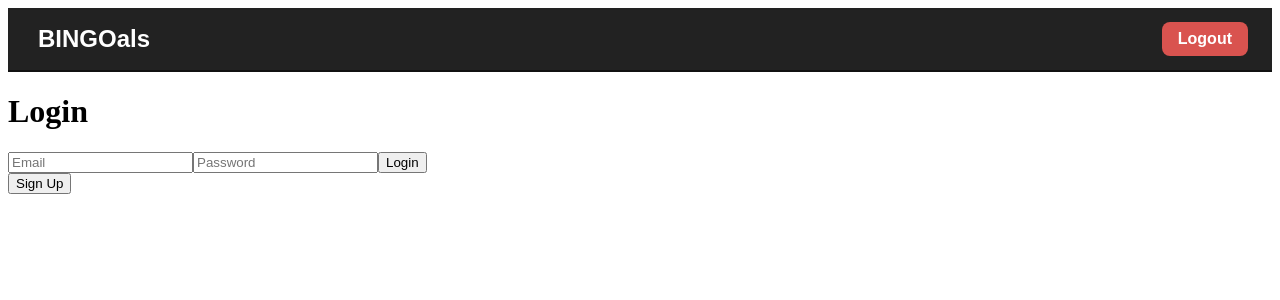
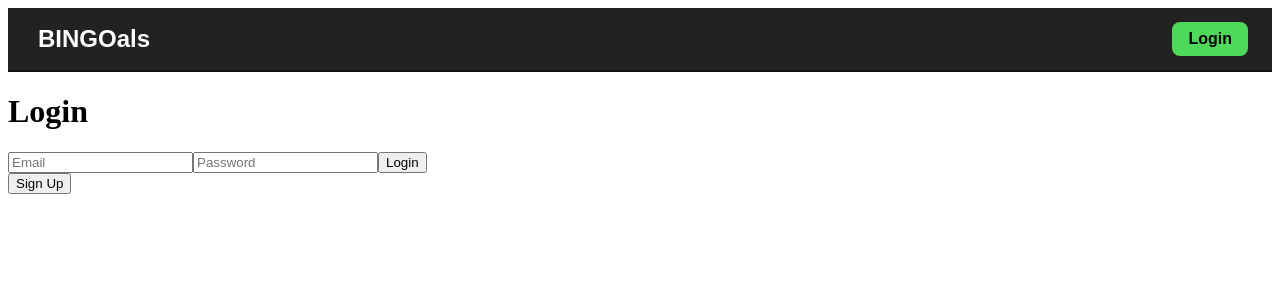
Before and after one commit to ZhaoJohnny/bingoals, a React (Vite) app in the folder frontend/: page /login in a window 1280 px wide. Shown: the top 300 px of the page. Built offline with nearby package versions, Linux system fonts and the light colour scheme; no server answers.

Commit message:
feat:logout button will now change to login when not logged in

```diff
--- a/frontend/src/components/Header.jsx
+++ b/frontend/src/components/Header.jsx
@@ -3,18 +3,25 @@ import '../styles/Header.css';
 
 function Header() {
   const navigate = useNavigate();
+  const loggedIn = localStorage.getItem("token")
   return (
     <header className="header">
       <button className="header-home-button" onClick={() => navigate("/")}>
         BINGOals
       </button>
+      { loggedIn ?
       <button className="header-logout-button" onClick={() => {
-        localStorage.removeItem("token");
-        localStorage.removeItem("user");
-        navigate("/login");
+          localStorage.removeItem("token");
+          localStorage.removeItem("user");
+          navigate("/login");
       }}>
-        Logout
-      </button>
+         Logout
+      </button> :
+      <button className="header-login-button" onClick={() => {
+          navigate("/login");
+      }}>
+         Login</button>
+      }
     </header>
   );
 }
--- a/frontend/src/styles/Header.css
+++ b/frontend/src/styles/Header.css
@@ -39,7 +39,19 @@
   font-weight: 600;
   cursor: pointer;
 }
+.header-login-button {
+  padding: 8px 16px;
 
+  border: none;
+  border-radius: 8px;
+
+  background-color: #4fd95a;
+  color: rgb(0, 0, 0);
+
+  font-size: 1rem;
+  font-weight: 600;
+  cursor: pointer;
+}
 .header-logout-button:hover {
   background-color: #c9302c;
 }
```
